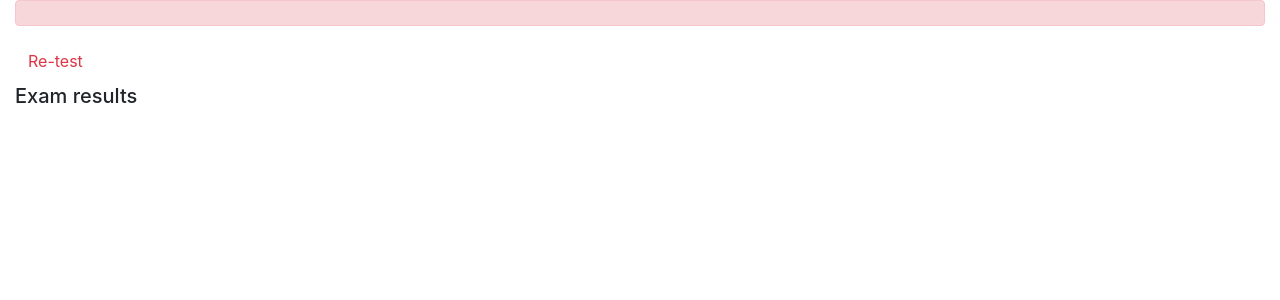
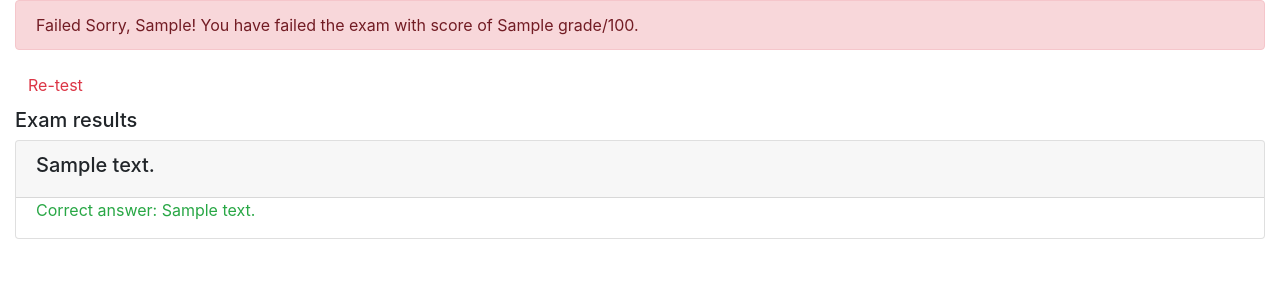
Before and after one commit to AlwaysBeCalm/Back-End-Development-Project, a Django app: template onlinecourse/templates/onlinecourse/exam_result_bootstrap.html in a window 1280 px wide. Shown: the part 56-356 px from the top of the page. Run offline with Django 3.2, Linux system fonts and the light colour scheme; a user stored in the database is signed in; tables that the repository leaves empty hold one stand-in row (values such as "Sample post"); the template is opened without the code that fills it: values that come from a table or form of the project are taken from there, most other values are stand-ins (such as "Sample title", 1, 10 or a date in 2020); some libraries are stand-ins or nearby versions.

Commit message:
showing the exam's result with passing or failing

```diff
--- a/onlinecourse/templates/onlinecourse/exam_result_bootstrap.html
+++ b/onlinecourse/templates/onlinecourse/exam_result_bootstrap.html
@@ -38,17 +38,42 @@
 <div class="container-fluid">
     {% if grade > 80 %}
     <div class="alert alert-success">
-       <!--HINT Display passed info -->
+       <span class="fw-bolder">Congratulations, {{ user.first_name }}!</span> You have passed the exam and completed the course with score of {{ grade }}/100.
     </div>
         {% else %}
         <div class="alert alert-danger">
-            <!--HINT Display failed info -->
+            <span class="fw-bolder">Failed</span> Sorry, {{ user.first_name }}!  You have failed the exam with score of {{ grade }}/100.
         </div>
         <a class="btn btn-link text-danger" href="{% url 'onlinecourse:course_details' course.id %}">Re-test</a>
         {% endif %}
         <div class="card-columns-vertical mt-1">
-        <h5 class="">Exam results</h5>
-            <!--HINT Display exam results-->
+            <h5 class="">Exam results</h5>
+            <!--... for each question in the course ... -->
+            {% for question in course.question_set.all %}
+            <div class="card mt-1">
+                <div class="card-header"><h5>{{ question.text }}</h5></div>
+                <div class="form-group">
+                    <!--... for each choice in the question ...-->
+                    {% for choice in question.choice_set.all %}
+                    <div class="form-check">
+                        {% if choice.is_correct %}
+                            {% if choice in choices %}
+                                <div class="text-success">Correct answer: {{ choice.content }}</div>
+                            {% else %}
+                                <div class="text-warning">Not selected: {{ choice.content }}</div>
+                            {% endif %}
+                        {% else %}
+                            {% if choice in choices %}
+                                <div class="text-danger">Wrong answer: {{ choice.content }} </div>
+                            {% else %}
+                                <div>{{ choice.content }}</div>
+                            {% endif %}
+                        {% endif %}
+                    </div>
+                    {% endfor %}
+                </div>
+            </div>
+            {% endfor %}
         </div>
     </div>
 </body>
```
